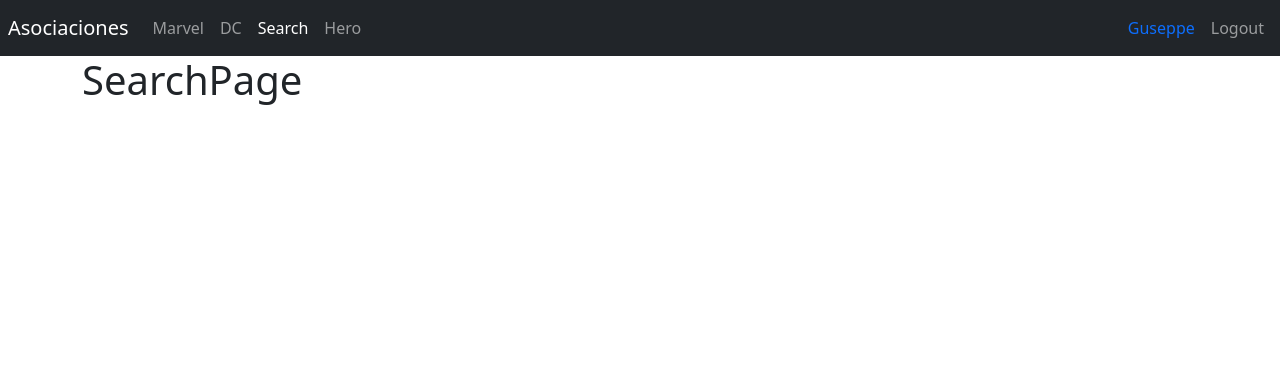
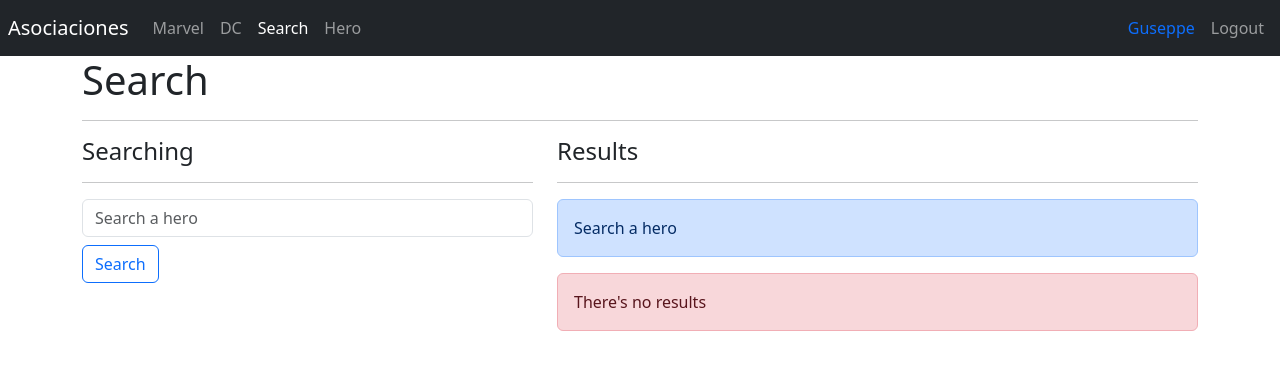
Before and after one commit to guseppe/07-heroes-spa2, a React (Vite) app: page /search in a window 1280 px wide. Shown: the top 370 px of the page. Built offline with nearby package versions, Linux system fonts and the light colour scheme.

Commit message:
DIseño de la pantalla de busqueda

```diff
--- a/src/heroes/pages/SearchPage.jsx
+++ b/src/heroes/pages/SearchPage.jsx
@@ -1,6 +1,39 @@
+import { HeroCard } from '../components';
 
 export const SearchPage = () => {
   return (
-    <h1>SearchPage</h1>
+    <>
+      <h1>Search</h1>
+      <hr />
+      <div className="row">
+        <div className="col-5">
+          <h4>Searching</h4>
+          <hr />
+          <form>
+            <input
+              type="text"
+              className="form-control"
+              placeholder="Search a hero"
+              name="SearchText"
+              autoComplete="off"
+            />
+            <button className="btn btn-outline-primary mt-2">
+              Search
+            </button>
+          </form>
+        </div>
+        <div className="col-7">
+          <h4>Results</h4>
+          <hr />
+          <div className="alert alert-primary">
+            Search a hero
+          </div>
+          <div className="alert alert-danger">
+            There's no results
+          </div>
+          {/* <HeroCard {...hero} /> */}
+        </div>
+      </div>
+    </>
   )
 }
```
